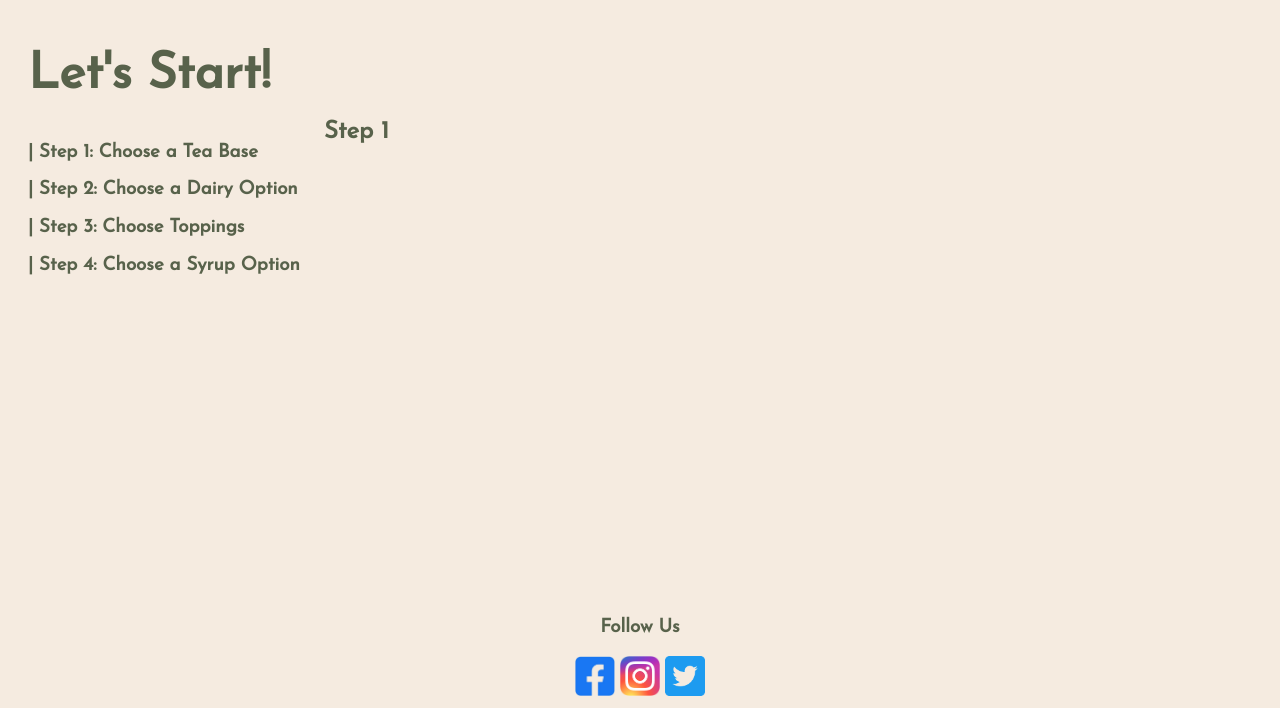
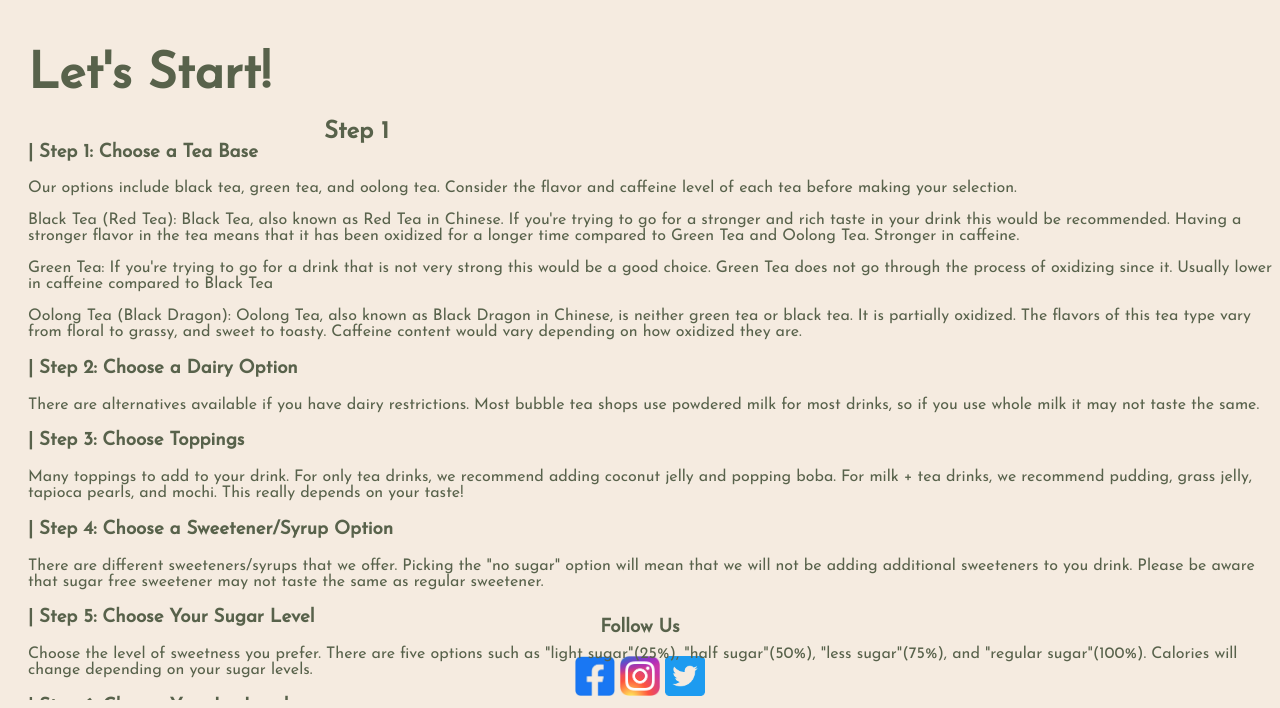
Before and after one commit to MarcoCat/HappyBrew, a Flask app: page /customize in a window 1280 px wide. Shown: the part 100-808 px from the top of the page. Run offline with Flask 3, Linux system fonts and the light colour scheme.

Commit message:
Adds descriptions to customize page

```diff
--- a/templates/customize1.html
+++ b/templates/customize1.html
@@ -9,10 +9,25 @@
             <h1>Let's Start!</h1>
 
             <h3>| Step 1: Choose a Tea Base</h3>
+            <p> Our options include black tea, green tea, and oolong tea. Consider the flavor and caffeine level of each tea before making your selection.</p>
+            <p> Black Tea (Red Tea): Black Tea, also known as Red Tea in Chinese. If you're trying to go for a stronger and rich taste in your drink this would be recommended. Having a stronger flavor in the tea means that it has been oxidized for a longer time compared to Green Tea and Oolong Tea. Stronger in caffeine.</p>
+            <p> Green Tea: If you're trying to go for a drink that is not very strong this would be a good choice. Green Tea does not go through the process of oxidizing since it. Usually lower in caffeine compared to Black Tea </p>
+            <p> Oolong Tea (Black Dragon): Oolong Tea, also known as Black Dragon in Chinese, is neither green tea or black tea. It is partially oxidized. The flavors of this tea type vary from floral to grassy, and sweet to toasty. Caffeine content would vary depending on how oxidized they are.</p>
+
             <h3>| Step 2: Choose a Dairy Option</h3>
+            <p> There are alternatives available if you have dairy restrictions. Most bubble tea shops use powdered milk for most drinks, so if you use whole milk it may not taste the same.</p>
+
             <h3>| Step 3: Choose Toppings</h3>
-            <h3>| Step 4: Choose a Syrup Option</h3>
+            <p> Many toppings to add to your drink. For only tea drinks, we recommend adding coconut jelly and popping boba. For milk + tea drinks, we recommend pudding, grass jelly, tapioca pearls, and mochi. This really depends on your taste! </p>
 
+            <h3>| Step 4: Choose a Sweetener/Syrup Option</h3>
+            <p> There are different sweeteners/syrups that we offer. Picking the "no sugar" option will mean that we will not be adding additional sweeteners to you drink. Please be aware that sugar free sweetener may not taste the same as regular sweetener. </p>
+
+            <h3>| Step 5: Choose Your Sugar Level</h3>
+            <p> Choose the level of sweetness you prefer. There are five options such as "light sugar"(25%), "half sugar"(50%), "less sugar"(75%), and "regular sugar"(100%). Calories will change depending on your sugar levels. </p>
+
+            <h3>| Step 6: Choose Your Ice Level</h3>
+            <p> Choose the ice level to your preference. There are three options for ice level such as "no ice", "less ice", and "regular ice". </p>
         </section>
 
         <section class="customizeItem">
```
